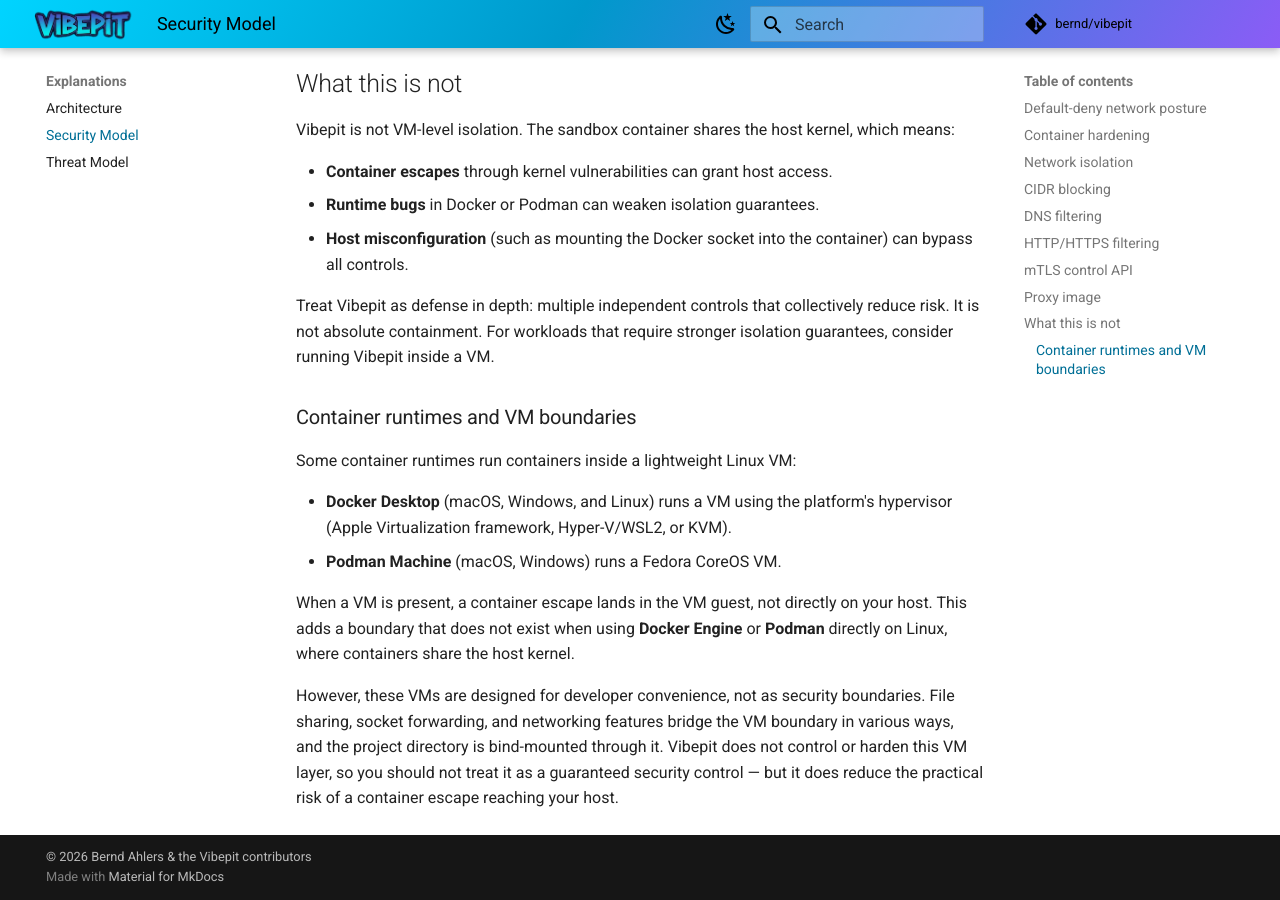
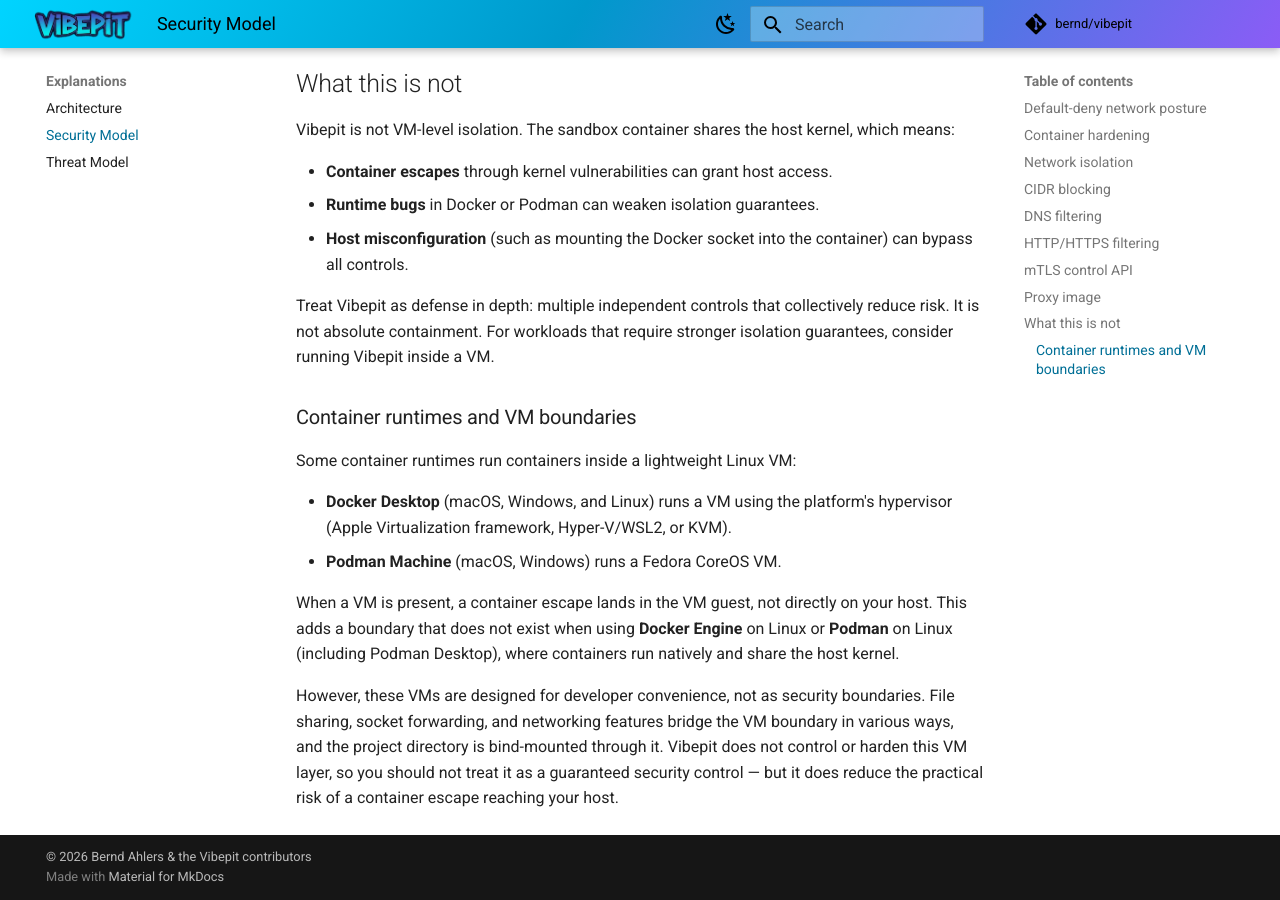
Before and after one commit to bernd/vibepit, an MkDocs documentation site: the page built from docs/content/explanations/security-model.md, in a window 1280 px wide and 900 px high, scrolled down 3646 px. Built offline with MkDocs 1.6.1 and Material for MkDocs 9.7.7, drawn with Linux system fonts in a browser that asks for light colours; comment, search, counter and statistics services are not loaded.

Commit message:
Clarify that Podman on Linux runs natively without a VM
Co-Authored-By: Claude Opus 4.6 <noreply@anthropic.com>

```diff
--- a/docs/content/explanations/security-model.md
+++ b/docs/content/explanations/security-model.md
@@ -100,6 +100,6 @@ Some container runtimes run containers inside a lightweight Linux VM:
 - **Docker Desktop** (macOS, Windows, and Linux) runs a VM using the platform's hypervisor (Apple Virtualization framework, Hyper-V/WSL2, or KVM).
 - **Podman Machine** (macOS, Windows) runs a Fedora CoreOS VM.
 
-When a VM is present, a container escape lands in the VM guest, not directly on your host. This adds a boundary that does not exist when using **Docker Engine** or **Podman** directly on Linux, where containers share the host kernel.
+When a VM is present, a container escape lands in the VM guest, not directly on your host. This adds a boundary that does not exist when using **Docker Engine** on Linux or **Podman** on Linux (including Podman Desktop), where containers run natively and share the host kernel.
 
 However, these VMs are designed for developer convenience, not as security boundaries. File sharing, socket forwarding, and networking features bridge the VM boundary in various ways, and the project directory is bind-mounted through it. Vibepit does not control or harden this VM layer, so you should not treat it as a guaranteed security control — but it does reduce the practical risk of a container escape reaching your host.
```
